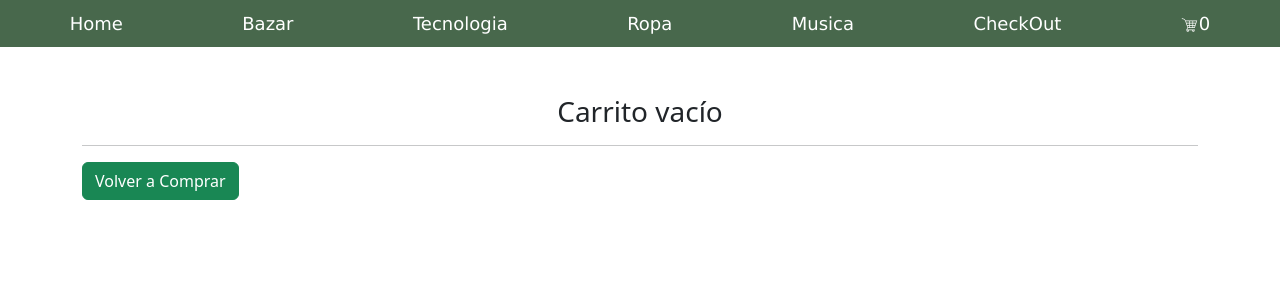
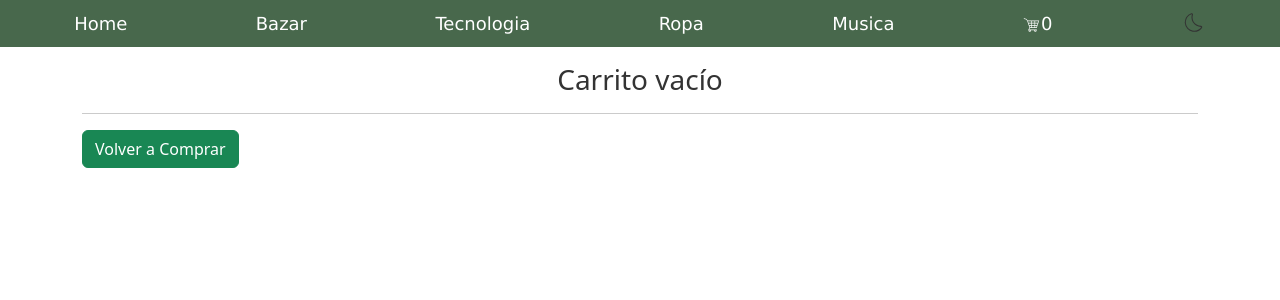
Before and after one commit to alanfrancoa/curso-react, a React (Vite) app in the folder projects/70699/: page /cart in a window 1280 px wide. Shown: the top 300 px of the page. Built offline with nearby package versions, Linux system fonts and the light colour scheme.

Commit message:
Se agrega boton modo oscuro en navbar, se muestra carrito.

```diff
--- a/projects/70699/src/App.jsx
+++ b/projects/70699/src/App.jsx
@@ -1,38 +1,20 @@
-import ItemListContainer from './components/ItemListContainer/ItemListContainer'
-import NavBar from './components/NavBar/NavBar'
-import {
-  BrowserRouter as Router,
-  Routes,
-  Route
-} from 'react-router-dom'
-import CheckOut from './components/CheckOut/CheckOut'
-import ItemDetailContainer from './components/ItemDetailContainer/ItemDetailContainer'
-import CartScreen from './components/CartScreen/CartScreen'
+import React, { useContext } from 'react';
 import { DarkModeProvider } from './components/context/DarkModeProvider';
-import { CartProvider } from './components/context/CartContext'
+import { CartProvider } from './components/context/CartContext';
+
+import AppContent from './components/AppContent/AppContent';
 
 function App() {
 
-  return (
+
+return (
+
+  <DarkModeProvider>
     <CartProvider>
-    <DarkModeProvider>
-      <div>
-        <Router>
-          <NavBar />
-          <Routes>
-            <Route exact path='/' element={<ItemListContainer />} />
-            <Route exact path='/productos/:categoryId' element={<ItemListContainer />} />
-            <Route exact path='/detail/:itemId' element={<ItemDetailContainer />} />
-            <Route exact path='/check' element={<CheckOut />} />
-            <Route exact path='/cart' element={<CartScreen />} />
-          </Routes>
-        </Router>
-      </div>
-    </DarkModeProvider>
+      <AppContent />
     </CartProvider>
+  </DarkModeProvider>
 
-
-  )
+)
 }
-
 export default App
--- /dev/null
+++ b/projects/70699/src/components/AppContent/AppContent.jsx
@@ -0,0 +1,45 @@
+import React, { useContext } from 'react';
+import ItemListContainer from '../ItemListContainer/ItemListContainer';
+import NavBar from '../NavBar/NavBar';
+import {
+  BrowserRouter as Router,
+  Routes,
+  Route
+} from 'react-router-dom';
+import CheckOut from '../CheckOut/CheckOut';
+import ItemDetailContainer from '../ItemDetailContainer/ItemDetailContainer';
+import CartScreen from '../CartScreen/CartScreen';
+
+import { DarkModeContext } from '../context/DarkModeProvider';
+import './AppContent.css'
+
+
+
+function AppContent() {
+
+    const { isDarkMode, toggleDarkMode } = useContext(DarkModeContext)
+    const style = {
+        background: isDarkMode ? '#333' : '#fff',
+        color: isDarkMode ? '#fff' : '#333'
+    }
+
+    return (
+                <div style={style}>
+
+                    <Router>
+                        <NavBar toggleDarkMode={toggleDarkMode}/>
+                        <Routes>
+                            <Route exact path='/' element={<ItemListContainer />} />
+                            <Route exact path='/productos/:categoryId' element={<ItemListContainer />} />
+                            <Route exact path='/detail/:itemId' element={<ItemDetailContainer />} />
+                            <Route exact path='/check' element={<CheckOut />} />
+                            <Route exact path='/cart' element={<CartScreen />} />
+                        </Routes>
+
+                    </Router>
+                </div>
+
+    )
+}
+
+export default AppContent
--- a/projects/70699/src/components/CartScreen/CartScreen.css
+++ b/projects/70699/src/components/CartScreen/CartScreen.css
@@ -1,3 +1,11 @@
 h3{
     text-align: center;
 }
+
+.miClase{
+    border-radius:  5px;
+}
+
+.container{
+    height: 100vh;
+}
--- a/projects/70699/src/components/CartScreen/CartScreen.jsx
+++ b/projects/70699/src/components/CartScreen/CartScreen.jsx
@@ -1,14 +1,75 @@
 import { Link } from 'react-router-dom'
 import './CartScreen.css'
+import { CartContext } from '../context/CartContext'
+import { useContext } from 'react'
+import { FaRegTrashCan } from "react-icons/fa6";
+
 
 const CartScreen = () => {
+
+    const { carrito, precioTotal, removeItem} = useContext(CartContext)
+
     return (
-        <div className="container my-5">
-            <>
-                <h3>Carrito vacío</h3>
-                <hr />
-                <Link to='/' className='btn btn-success'>Volver a Comprar</Link>
-            </>
+        <div className="container mt-3">
+            {
+                !carrito || carrito.length === 0
+                    ? <>
+                        <h3>Carrito vacío</h3>
+                        <hr />
+                        <Link to='/' className='btn btn-success'>Volver a Comprar</Link>
+                    </>
+                    : <>
+                    <table className='miClase table text-center table-dark table-striped'>
+                        <thead>
+                            <tr>
+                                <th colSpan={4}>
+                                    <h3>Resumen Compra</h3>
+                                </th>
+                            </tr>
+                            <tr>
+                                <th>Descripcion</th>
+                                <th>Cantidad</th>
+                                <th>Precio</th>
+                                <th></th>
+                            </tr>
+                        </thead>
+                        {
+                            carrito.map((prod)=>(
+                                <>
+                                <tbody>
+                                    <tr key={prod.id}>
+                                        <td>
+                                            <p>{prod.description}</p>
+                                        </td>
+                                        <td>
+                                            <p>{prod.counter}</p>
+                                        </td>
+                                        <td>
+                                            <p>${prod.price}</p>
+                                        </td>
+                                        <td>
+                                            <button><FaRegTrashCan onClick={removeItem}/></button>
+                                        </td>
+
+                                    </tr>
+                                </tbody>
+                                </>
+                            ))
+                        }
+                        <tr className='text-center'>
+                            <td>
+                                <p>Precio total: </p>
+                            </td>
+                            <td></td>
+                            <td></td>
+                            <td>
+                                <p>${precioTotal()}</p>
+                            </td>
+                        </tr>
+                    </table>
+                    </>
+            }
+
         </div>
     )
 }
--- /dev/null
+++ b/projects/70699/src/components/ItemList/ItemList.css
@@ -0,0 +1,5 @@
+.cards{
+    display: flex;
+    flex-direction: row;
+    flex-wrap: wrap;
+}
--- a/projects/70699/src/components/ItemList/ItemList.jsx
+++ b/projects/70699/src/components/ItemList/ItemList.jsx
@@ -1,12 +1,13 @@
 import React from 'react'
 import Item from '../Item/Item'
+import './ItemList.css'
 
 
 const ItemList = ({ productos = [] }) => {
     return (
         <div className='container'>
             <h3>Nuestros productos</h3>
-            <div className='tarjeta'>
+            <div className='cards'>
                 {productos.map((item) => <Item {...item} key={item.id}/>)}
             </div>
         </div>
--- a/projects/70699/src/components/ItemListContainer/ItemListContainer.jsx
+++ b/projects/70699/src/components/ItemListContainer/ItemListContainer.jsx
@@ -3,19 +3,15 @@ import './ItemListContainer.css'
 import ItemList from '../ItemList/ItemList'
 import { pedirProductos } from '../../helpers/pedirProductos'
 import { useParams } from 'react-router-dom'
-import { DarkModeContext } from '../context/DarkModeProvider';
+
 
 const ItemListContainer = () => {
-   const {isDarkMode, toggleDarkMode} = useContext(DarkModeContext)
+
 
   const [productos, setProductos] = useState([])
   const [loading, setLoading] = useState(false)
   const { categoryId } = useParams()
 
-  const style = {
-    background: isDarkMode ? '#333' : '#fff',
-    color: isDarkMode ? '#fff' : '#333'
-  }
 
   useEffect(() => {
     setLoading(true)
@@ -36,9 +32,9 @@ const ItemListContainer = () => {
 
   return (
     <>
-      <div className="tarjeta" style={style}>
-        <p>Modo oscuro: {isDarkMode ? 'Activado' : 'Desactivado'}</p>
-        <button onClick={toggleDarkMode}>Switch</button>
+      <div className="tarjeta" >
+
+
         {loading
           ? <div className='spinner'> <span className="spinner-grow spinner-grow-l" aria-hidden="true"></span></div>
           : <ItemList productos={productos}/>}
--- a/projects/70699/src/components/NavBar/NavBar.css
+++ b/projects/70699/src/components/NavBar/NavBar.css
@@ -12,3 +12,13 @@ nav > .link{
     font-family:Verdana, Geneva, Tahoma, sans-serif;
     text-decoration: none;
 }
+
+.btnBt{
+    height: 25px;
+    width: auto;
+}
+
+.btnBt:hover{
+    transition: 0.5s;
+    transform: scale(2, 2);
+}
--- a/projects/70699/src/components/NavBar/NavBar.jsx
+++ b/projects/70699/src/components/NavBar/NavBar.jsx
@@ -1,8 +1,9 @@
 import './NavBar.css'
 import {Link} from 'react-router-dom'
 import Cart from '../Cart/Cart'
+import { CiDark } from "react-icons/ci";
 
-const NavBar = () => {
+const NavBar = ({toggleDarkMode}) => {
   return (
     <nav>
         <Link className='link' to='/'>Home</Link>
@@ -10,9 +11,10 @@ const NavBar = () => {
         <Link className='link' to='/productos/tecnologia'>Tecnologia</Link>
         <Link className='link' to='/productos/ropa'>Ropa</Link>
         <Link className='link' to='/productos/musica'>Musica</Link>
+        <Link className='link' to='/cart'><Cart /></Link>
+        <CiDark className='btnBt' onClick={toggleDarkMode}  />
 
-        <Link className='link' to='/check'>CheckOut</Link>
-        <Link className='link' to='/cart'><Cart /></Link>
+
     </nav>
   )
 }
--- a/projects/70699/src/components/context/CartContext.jsx
+++ b/projects/70699/src/components/context/CartContext.jsx
@@ -1,9 +1,16 @@
 import { useState, createContext, useEffect } from "react"
+import Swal from 'sweetalert2'
 
 export const CartContext = createContext()
 
+const init = JSON.parse(localStorage.getItem('carrito')) || []
+
 export const CartProvider = ({children}) => {
-    const [carrito, setCarrito] = useState([])
+    const [carrito, setCarrito] = useState(init)
+
+    useEffect(()=> {
+        localStorage.setItem('carrito', JSON.stringify(carrito))
+    }, [carrito])
 
     const addToCart = (item) => {
         setCarrito([... carrito, item])
@@ -13,9 +20,41 @@ export const CartProvider = ({children}) => {
     const calcularCantidad = () => {
         return carrito.reduce((acc, prod) => acc + prod.counter, 0)
     }
+    const precioTotal = () => {
+        return carrito.reduce((acc, prod) => {
+            if(prod.price !== undefined && prod.counter !== undefined && typeof prod.price === 'number' && typeof prod.counter === 'number'){
+                return acc + prod.price * prod.counter;
+            }
+        }, 0)
+    }
 
+    const removeItem = (itemId) => {
+        const newItem = carrito.filter((prod)=> prod.id !== itemId)
+        setCarrito(newItem)
+        Swal.fire({
+            title: "Estas seguro?",
+            text: "Esto no puede revertirse!",
+            icon: "warning",
+            showCancelButton: true,
+            confirmButtonColor: "#3085d6",
+            cancelButtonColor: "#d33",
+            confirmButtonText: "Si, eliminar el producto del carrito!"
+          }).then((result) => {
+            if (result.isConfirmed) {
+              Swal.fire({
+                title: "Eliminado!",
+                text: "El producto se ha eliminado de tu compra.",
+                icon: "success"
+              });
+            }
+          });
+
+    }
     return (
         <CartContext.Provider value={{
+            precioTotal,
+            removeItem,
+            carrito,
             addToCart,
             calcularCantidad
 
```
Also changed, not shown: projects/70699/src/components/AppContent/AppContent.css (added), projects/70699/src/components/ItemListContainer/ItemListContainer.css (line endings or trailing spaces).
